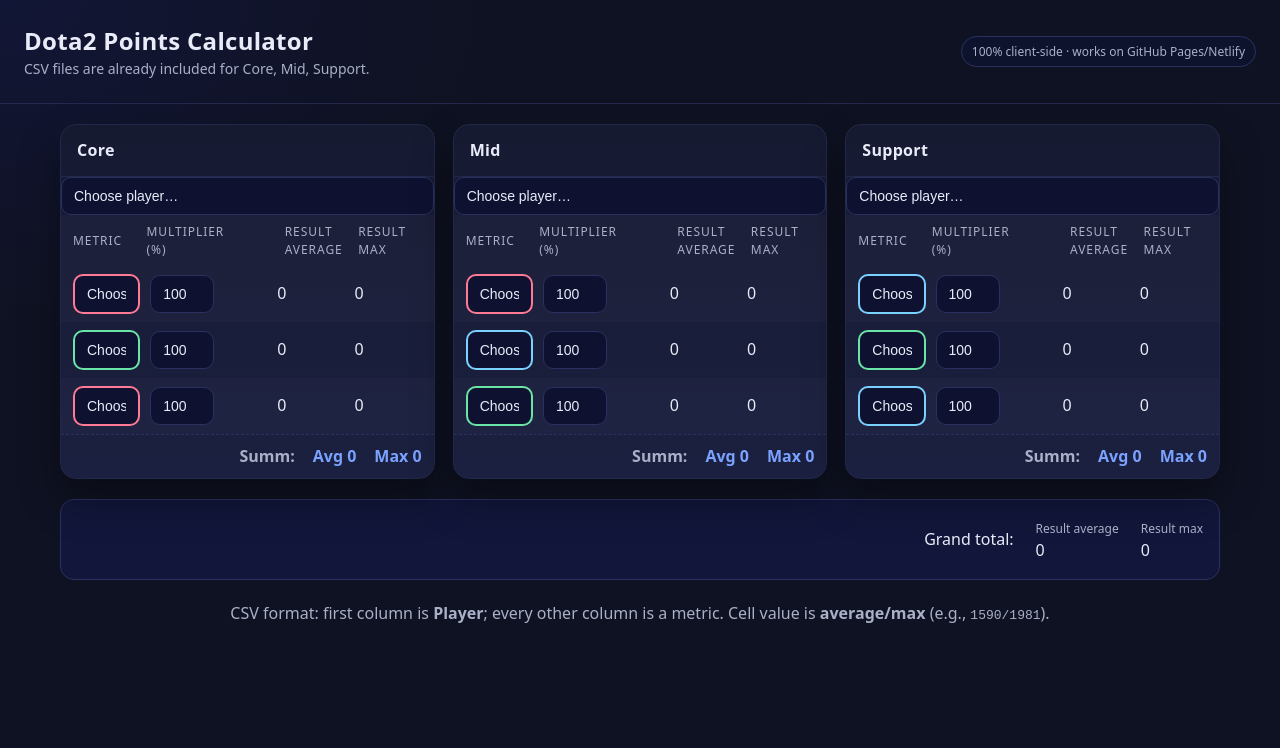
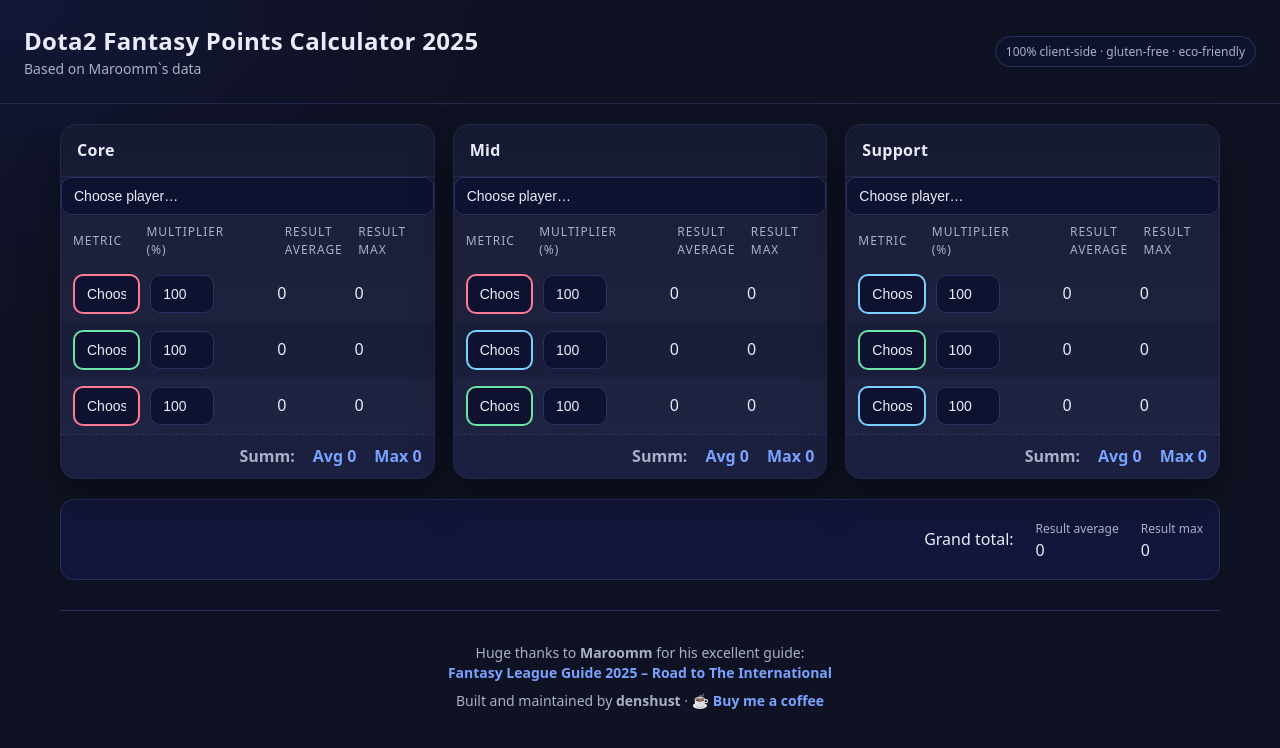
Before and after one commit to denshust/DotaFantasy2025, a plain HTML site: page index.html in a window 1280 px wide. Drawn offline with Linux system fonts and the light colour scheme.

Commit message:
Update index.html

```diff
--- a/index.html
+++ b/index.html
@@ -48,17 +48,40 @@
     .num{font-variant-numeric:tabular-nums}
     .hint{font-size:12px; color:var(--muted)}
 
-    .footer{padding:22px; color:var(--muted); text-align:center}
+    .footer {
+    padding: 24px;
+    color: var(--muted);
+    text-align: center;
+    font-size: 14px;
+    border-top: 1px solid #2a3160;
+    margin-top: 30px;
+    }
+
+    .footer a {
+    color: var(--accent);
+    font-weight: 600;
+    text-decoration: none;
+    }
+
+    .footer a:hover {
+    text-decoration: underline;
+    color: #9fb6ff;
+    }
+
+    .footer p {
+    margin: 8px 0;
+    }
+
     a{color:#9fb6ff}
   </style>
 </head>
 <body>
   <header>
     <div>
-      <h1>Dota2 Points Calculator</h1>
-      <div class="sub">CSV files are already included for Core, Mid, Support.</div>
+      <h1>Dota2 Fantasy Points Calculator 2025</h1>
+      <div class="sub">Based on Maroomm`s data</div>
     </div>
-    <div class="badge">100% client‑side · works on GitHub Pages/Netlify</div>
+    <div class="badge">100% client‑side · gluten-free · eco-friendly </div>
   </header>
 
   <div class="container">
@@ -72,8 +95,18 @@
     </div>
 
     <div class="footer">
-      CSV format: first column is <b>Player</b>; every other column is a metric. Cell value is <b>average/max</b> (e.g., <code>1590/1981</code>).
+    <p>
+        Huge thanks to <b>Maroomm</b> for his excellent guide:<br>
+        <a href="https://www.reddit.com/r/DotA2/comments/1mx8hfa/fantasy_league_guide_2025_road_to_the" target="_blank">
+        Fantasy League Guide 2025 – Road to The International
+        </a>
+    </p>
+    <p>
+        Built and maintained by <b>denshust</b> ·
+        <a href="https://buymeacoffee.com/denshust" target="_blank">☕ Buy me a coffee</a>
+    </p>
     </div>
+
   </div>
 
   <script>
```
